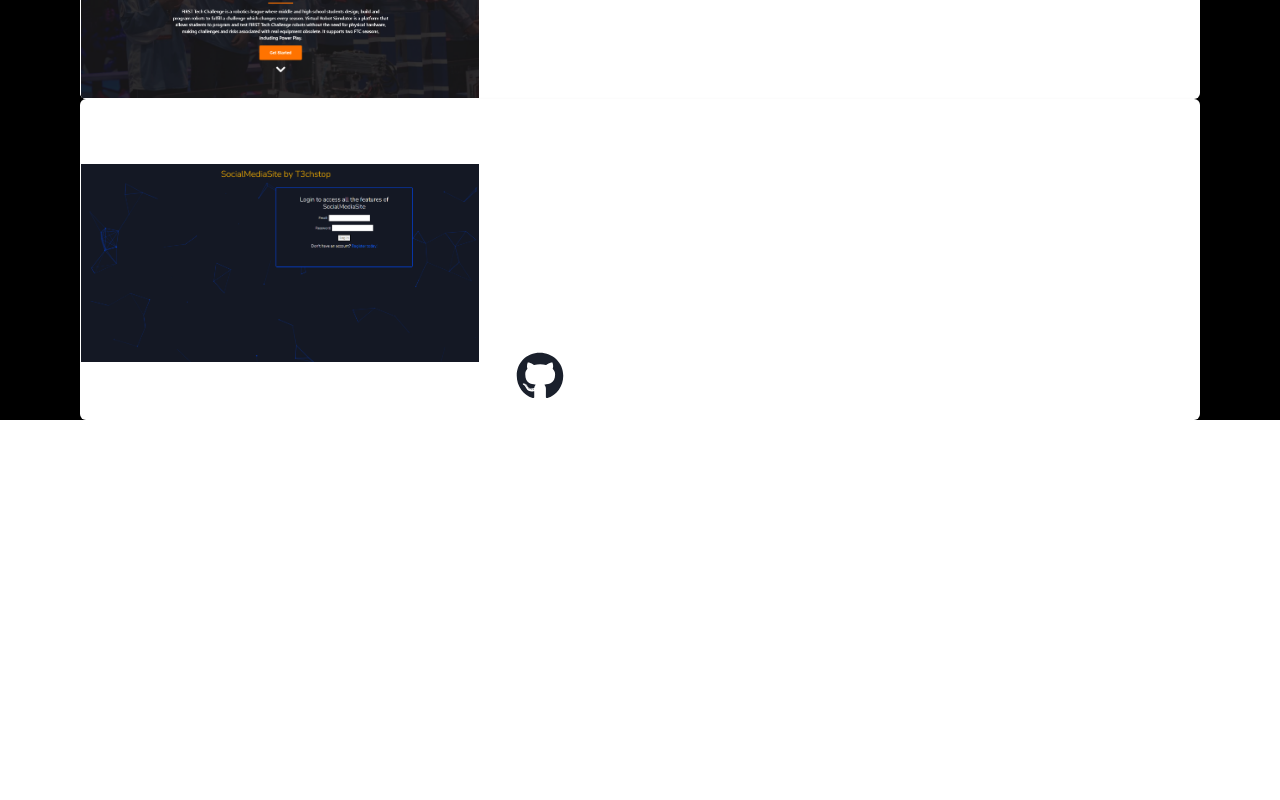
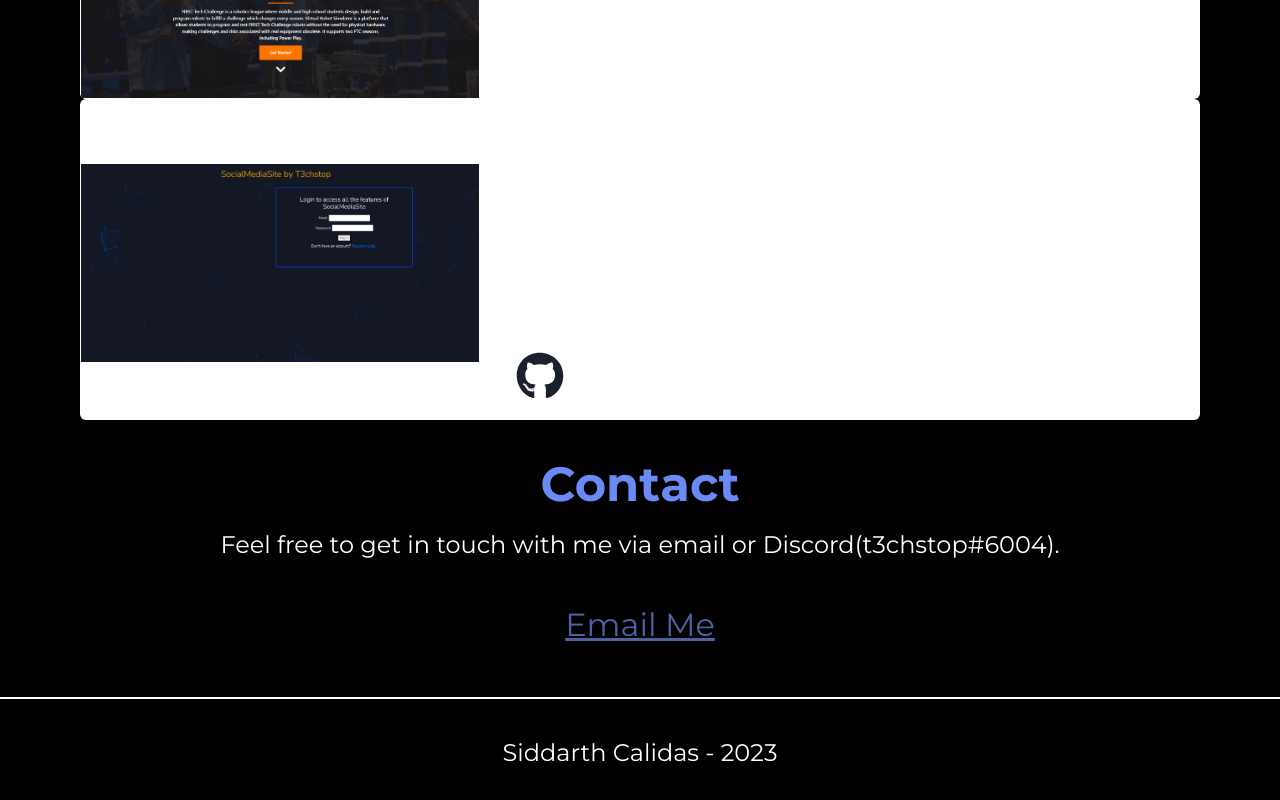
Before and after one commit to t3chstop/portfolio-v5, a React (Vite) app: page / in a window 1280 px wide. Shown: the part 1820-2620 px from the top of the page. Before the commit the page ends 2240 px from the top, so only its background shows below. Built offline with nearby package versions, Linux system fonts and the light colour scheme.

Commit message:
footer, contact, animations

```diff
--- a/src/App.tsx
+++ b/src/App.tsx
@@ -10,6 +10,8 @@ import { Header,} from './components/Header'
 import { HeroBottom } from './components/HeroBottom'
 import { MyWork } from './components/MyWork'
 import { AboutMe } from './components/AboutMe'
+import { Contact } from './components/Contact'
+import { Footer } from './components/Footer'
 
 function App() {
   document.title = "Siddarth Calidas | Web Developer"
@@ -25,6 +27,8 @@ function App() {
         <Box w='100vw' h='100%' bg='black'>
           <AboutMe />
           <MyWork />
+          <Contact />
+          <Footer />
         </Box>
       </ChakraProvider>
 
--- a/src/components/AboutMe.tsx
+++ b/src/components/AboutMe.tsx
@@ -9,10 +9,39 @@ import {
   } from '@chakra-ui/react'
 
 import { HamburgerMenuIcon, RightArrowIcon } from '../icons/Icon'
+import { motion } from "framer-motion"
 
 export function AboutMe() {
     return (
-        <Box alignContent='right' id='about'>
+        <motion.div
+            // initial="hidden"
+            // whileInView="visible"
+            // variants={{
+            //     visible: { x: 0, opacity: 1 },
+            //     hidden: { x: -400, opacity: 0 }
+            //   }}
+
+            initial="hidden"
+            whileInView="visible"
+            viewport={{ once: true }}
+            transition={{ duration: 0.3 }}
+            variants={{
+                // visible: { , scale: 1 },
+                // hidden: { visibility: 'hidden', scale: 0 }
+              visible: { visibility: 'visible', x: '0px', },
+              hidden: { visibility: 'hidden',  x: '-400px' }
+            }}
+
+            // initial={{opacity: 0}}
+            // whileInView={{ opacity: 1}}
+            // transition={{ duration: 3 }}
+            // viewport={{ once: true }}
+
+            // initial={{ opacity: 0 }}
+            // whileInView={{ opacity: 1 }}
+            // viewport={{ once: true }}
+            >
+            <Box alignContent='right' id='about' w='full'>
                 <Flex pt='9' pr={['8', '8', '36']} pl={['8', '8', '36']}>
                     <Spacer />
                         <VStack spacing='3.5'>
@@ -29,6 +58,7 @@ export function AboutMe() {
                     <Spacer />
                 </Flex>
             </Box>
+        </motion.div>
 
     )
 }
--- /dev/null
+++ b/src/components/Contact.tsx
@@ -0,0 +1,31 @@
+import React from 'react'
+import {
+    Flex,
+    Spacer,
+    Box,
+    Heading,
+    Text,
+    VStack,
+    Link,
+  } from '@chakra-ui/react'
+
+import { HamburgerMenuIcon, RightArrowIcon } from '../icons/Icon'
+
+export function Contact() {
+    return (
+        <Box alignContent='right' id='about'>
+            <Flex pt='9' pr={['8', '8', '36']} pl={['8', '8', '36']}>
+                <Spacer />
+                    <VStack spacing='3.5'>
+                        <Heading as='h2' color='blue.100' fontWeight='bold' fontSize='5xl'>Contact</Heading>
+                        <Text fontWeight='normal' fontSize='2xl' color='white' textAlign='center'>
+                            Feel free to get in touch with me via email or Discord(t3chstop#6004).
+                        </Text>
+                        <Link fontSize='32px' color='blue.400' pt='6' textDecoration='underline'>Email Me</Link>
+                    </VStack>
+                <Spacer />
+            </Flex>
+        </Box>
+
+    )
+}
--- /dev/null
+++ b/src/components/Footer.tsx
@@ -0,0 +1,27 @@
+import React from 'react'
+import {
+    Flex,
+    Spacer,
+    Box,
+    Heading,
+    Text,
+    VStack,
+    Link,
+  } from '@chakra-ui/react'
+
+import { HamburgerMenuIcon, RightArrowIcon } from '../icons/Icon'
+
+export function Footer() {
+    return (
+        <Box alignContent='right' id='about' borderTop='2px white solid' mt='12'>
+            <Flex pt='9' pb='9' pr={['8', '8', '36']} pl={['8', '8', '36']}>
+                <Spacer />
+                    <Text fontWeight='normal' fontSize='2xl' color='white' textAlign='center'>
+                        Siddarth Calidas - 2023
+                    </Text>
+                <Spacer />
+            </Flex>
+        </Box>
+
+    )
+}
--- a/src/components/Header.tsx
+++ b/src/components/Header.tsx
@@ -1,16 +1,19 @@
 import React from 'react'
 import { Box, Flex, Heading, HStack, Text, Collapse, Button } from '@chakra-ui/react'
+import { motion } from "framer-motion"
 
 export function Header() {
-    const [show, setShow] = React.useState(false);
-
-    const handleToggle = () => setShow(!show);
 
     return (
-            <Box textAlign='left' pt={[10, 10, 10, 36]} pl={[0, 10, 20]} pr='10'>
-                <Heading as='h1' fontWeight='bold' fontSize={['5.5rem', '5.5rem', '8xl']} color='white'>Hey, I'm <Heading as='span' fontWeight='bold' fontSize={['5.5rem', '5.5rem', '8xl']} color='blue.100'>Siddarth</Heading></Heading>
-                <Text fontWeight='light' fontSize='32px' pt='16px' maxWidth='xl' color='white'>Full-Stack web developer, 3D artist and robotics enthusiast</Text>
-            </Box>
+            <motion.div
+            initial={{ opacity: 0, }}
+            animate={{ opacity: 1, }}
+            transition={{ duration: 1 }}>
+                <Box textAlign='left' pt={[10, 10, 10, 36]} pl={[0, 10, 20]} pr='10'>
+                    <Heading as='h1' fontWeight='bold' fontSize={['5.5rem', '5.5rem', '8xl']} color='white'>Hey, I'm <Heading as='span' fontWeight='bold' fontSize={['5.5rem', '5.5rem', '8xl']} color='blue.100'>Siddarth</Heading></Heading>
+                    <Text fontWeight='light' fontSize='32px' pt='16px' maxWidth='xl' color='white'>Full-Stack web developer, 3D artist and robotics enthusiast</Text>
+                </Box>
+            </motion.div>
 
     )
 }
--- a/src/components/HeroBottom.tsx
+++ b/src/components/HeroBottom.tsx
@@ -11,6 +11,7 @@ import {
     StackProps,
   } from '@chakra-ui/react'
 import { RightArrowIcon } from '../icons/Icon'
+import { motion } from "framer-motion"
 
 interface FeatureProps extends StackProps {
     icon: ElementType
@@ -19,6 +20,10 @@ interface FeatureProps extends StackProps {
 function Label(props: FeatureProps) {
     const {icon, children, ...rest} = props
     return (
+        <motion.div
+            initial={{ opacity: 0, }}
+            animate={{ opacity: 1, }}
+            transition={{ duration: 1 }}>
             <HStack {...rest} spacing='24px'>
                 <Link href='#' textDecoration='underline'>
                     <Text fontWeight='normal' textAlign='left' color='blue.400' fontSize='32px'>{children}</Text>
@@ -27,6 +32,7 @@ function Label(props: FeatureProps) {
                     <Icon as={icon} boxSize='48px' textDecoration='underline'/>
                 </Link>
             </HStack>
+        </motion.div>
     )
 }
 
--- a/src/components/MyWork.tsx
+++ b/src/components/MyWork.tsx
@@ -32,7 +32,7 @@ export function MyWork() {
             </Flex>
             {/* Portfolio Website Card */}
             <Flex pl={[0, 10, 20]} pr={[0, 10, 20]}>
-                <Hide above='md'>
+                <Hide above='sm'>
                     <Spacer />
                 </Hide>
                 <Card
--- a/src/components/Navbar.tsx
+++ b/src/components/Navbar.tsx
@@ -17,9 +17,14 @@ import {
   } from '@chakra-ui/react'
 
 import { HamburgerMenuIcon, RightArrowIcon } from '../icons/Icon'
+import { motion } from "framer-motion"
 
 export function Navbar() {
     return (
+        <motion.div
+            initial={{ opacity: 0, }}
+            animate={{ opacity: 1, }}
+            transition={{ duration: 1 }}>
         <Box alignContent='right' pt='9'  pr='15' pl={[0, 10, 20]} id='nav'>
             <Flex display={{base: 'none', sm:'none', md:'none', lg:'flex'}} position='static'>
                 <Link href='#' color='white' fontSize='2xl'>t3chstop.github.io</Link>
@@ -64,6 +69,7 @@ export function Navbar() {
                 </Menu>
             </Flex>
         </Box>
+        </motion.div>
 
     )
 }
```
Lines whose indentation alone changed are shown as unchanged.
